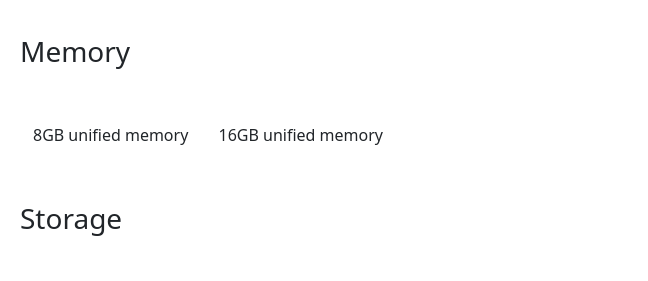
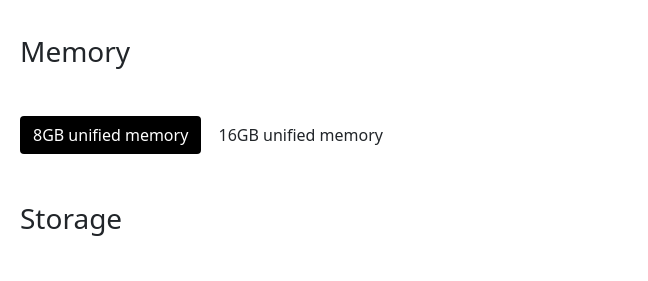
Before and after one commit to AbdullahSarder/imac, a plain HTML site: page index.html in a window 1280 px wide. In both pictures the pointer is over the button "8GB unified memory". Shown: the part 194-475 px from the top of the page, 632-1280 px from the left. Drawn offline with nearby package versions, Linux system fonts and the light colour scheme.

Commit message:
Update style.css

```diff
--- a/style.css
+++ b/style.css
@@ -1,4 +1,4 @@
-samebtn:hover{
+.samebtn:hover{
   background-color:black;
   color:white;
 }
```
